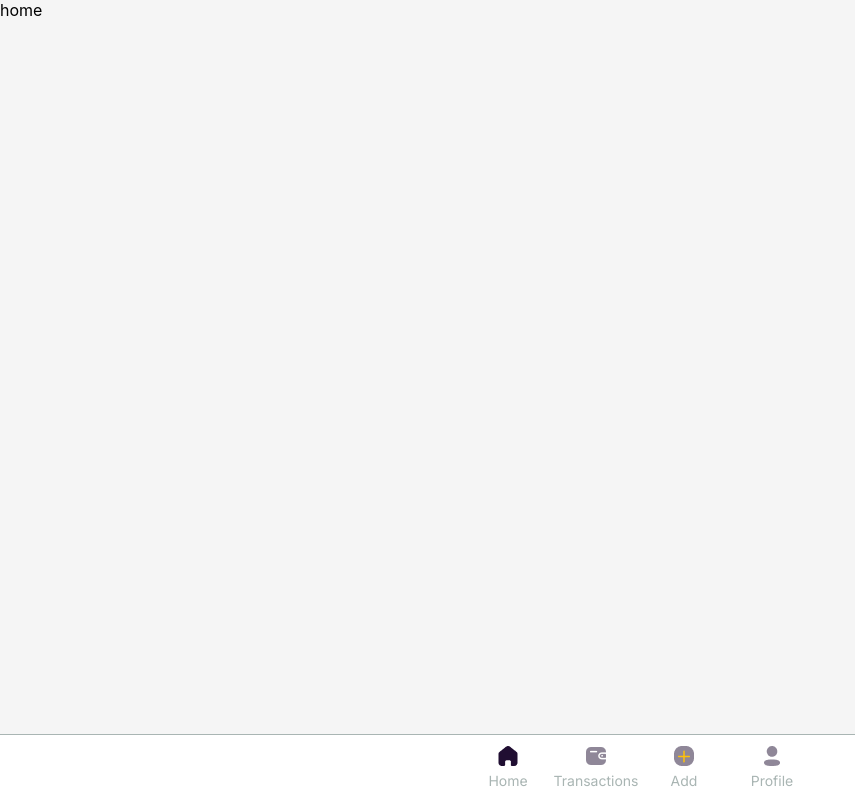
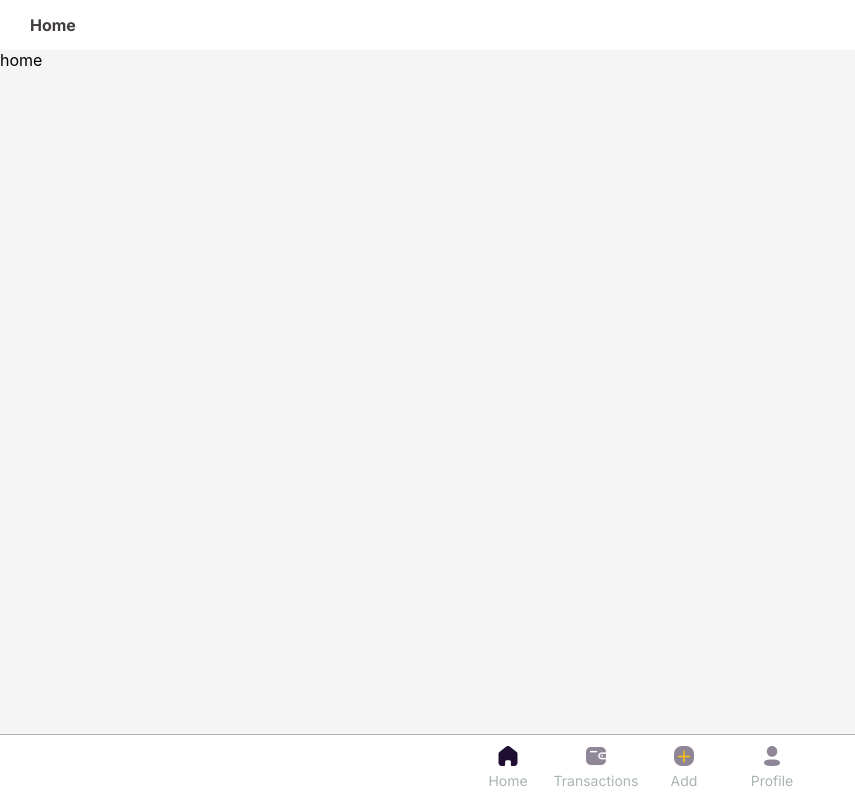
Before and after one commit to MRGajah/moneytracker, a React (Create React App) app: page / in a window 1280 px wide. Shown: the whole page, without its empty margins (0-855 px from the left). Built offline with nearby package versions, Linux system fonts and the light colour scheme.

Commit message:
feat: add headbar

```diff
--- a/src/App.js
+++ b/src/App.js
@@ -1,4 +1,3 @@
-import logo from './logo.svg';
 import { Route, Routes } from "react-router-dom"
 import Home from './pages/home/Home';
 import './styles/style.css';
--- /dev/null
+++ b/src/component/headbar/Headbar.jsx
@@ -0,0 +1,13 @@
+import React from 'react'
+
+function Headbar() {
+  return (
+    <div className='headbar'>
+        <div className="container">
+            <p>Home</p>
+        </div>
+    </div>
+  )
+}
+
+export default Headbar
--- a/src/pages/home/Home.jsx
+++ b/src/pages/home/Home.jsx
@@ -1,8 +1,10 @@
 import React from 'react'
 import Navbar from '../../component/navbar/Navbar'
+import Headbar from '../../component/headbar/Headbar'
 function home() {
   return (
     <div className='body'>
+        <Headbar/>
         home
 
         <Navbar/>
--- /dev/null
+++ b/src/styles/headbar/headbar.css
@@ -0,0 +1,22 @@
+.headbar {
+  height: 50px;
+  background-color: white;
+  top: 0;
+}
+
+.headbar .container {
+  display: -webkit-box;
+  display: -ms-flexbox;
+  display: flex;
+  -webkit-box-align: center;
+      -ms-flex-align: center;
+          align-items: center;
+  height: 100%;
+}
+
+.headbar p {
+  font-family: 'Inter', sans-serif;
+  font-weight: 700;
+  color: #423D3D;
+}
+/*# sourceMappingURL=headbar.css.map */
--- /dev/null
+++ b/src/styles/headbar/headbar.scss
@@ -0,0 +1,15 @@
+.headbar {
+    height: 50px;
+    background-color: white;
+    top: 0;
+    .container {
+        display:flex;
+        align-items:center;
+        height: 100%;
+    }
+    p {
+        font-family: 'Inter', sans-serif;
+        font-weight: 700;
+        color: #423D3D;
+    }
+}
--- a/src/styles/style.css
+++ b/src/styles/style.css
@@ -1,4 +1,5 @@
 @import url('./navbar/navbar.css');
+@import url('./headbar/headbar.css');
 
 
 
```
Also changed, not shown: 1 other file (tests, documents, lock files or other folders).
